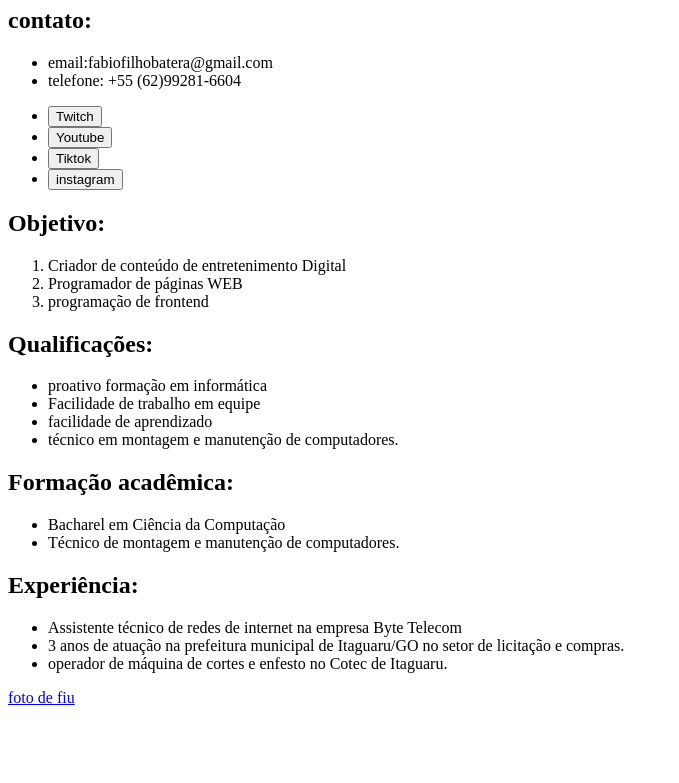
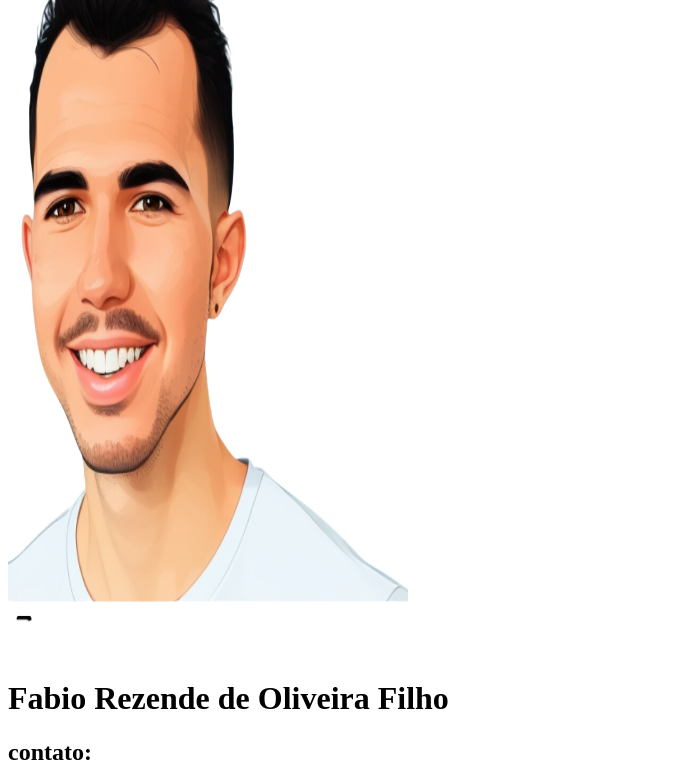
Before and after one commit to fabioofilhoo/curriculo, a plain HTML site: page index.html in a window 1280 px wide. Shown: the part 73-856 px from the top of the page, without its empty margins (0-679 px from the left). Before the commit the page ends 800 px from the top, so only its background shows below. Drawn offline with Linux system fonts and the light colour scheme.

Commit message:
foto em cima do nome

```diff
--- a/index.html
+++ b/index.html
@@ -7,7 +7,9 @@
     </head>
 
     <body>
+        <img src="fiu.png" height="720px" width="400px" alt="Foto de Fabio Filho">
         <h1>Fabio Rezende de Oliveira Filho</h1>
+
             <h2>contato: </h2>
             <ul>
                 <li>email:fabiofilhobatera@gmail.com </li>
```
